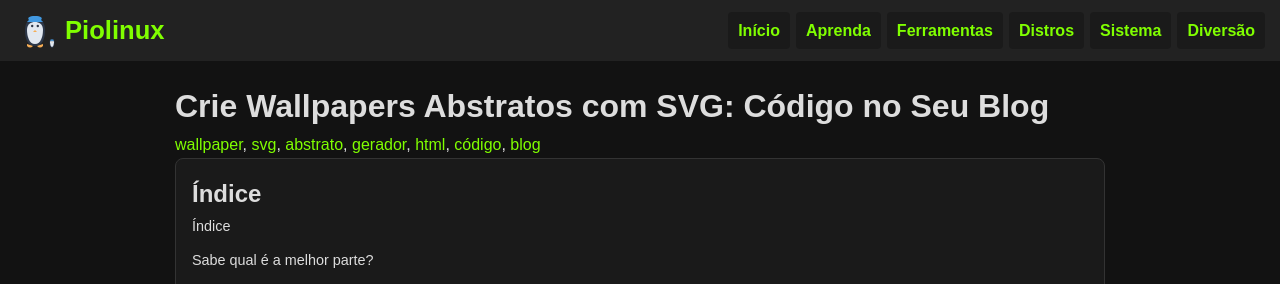
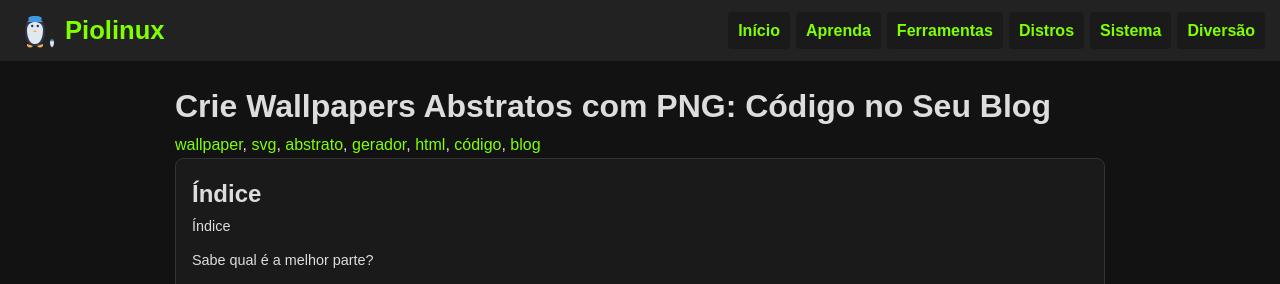
Before and after one commit to Piolinux/piolinux-site, a Jekyll site: the page built from _posts/2025-08-18-crie-wallpapers-abstratos.md, in a window 1280 px wide and 900 px high. Shown: the top 284 px of the window. Built offline with Jekyll 4.4.1, drawn with Linux system fonts in a browser that asks for light colours.

Commit message:
Update 2025-08-18-crie-wallpapers-abstratos.md

```diff
--- a/_posts/2025-08-18-crie-wallpapers-abstratos.md
+++ b/_posts/2025-08-18-crie-wallpapers-abstratos.md
@@ -1,12 +1,12 @@
 ---
 layout: default
-title: "Crie Wallpapers Abstratos com SVG: Código no Seu Blog"
+title: "Crie Wallpapers Abstratos com PNG: Código no Seu Blog"
 date: 2025-08-18
 author: "PioLinux"
 categories: [svg, arte, ferramentas, jekyll]
 tags: [wallpaper, svg, abstrato, gerador, html, código, blog]
 description: "Crie wallpapers abstratos com SVG direto no seu blog — arte vetorial com código puro, sem dependências externas."
-permalink: /wallpapers-abstratos-svg/
+permalink: /wallpapers-abstratos-png/
 ---
 
 
```
